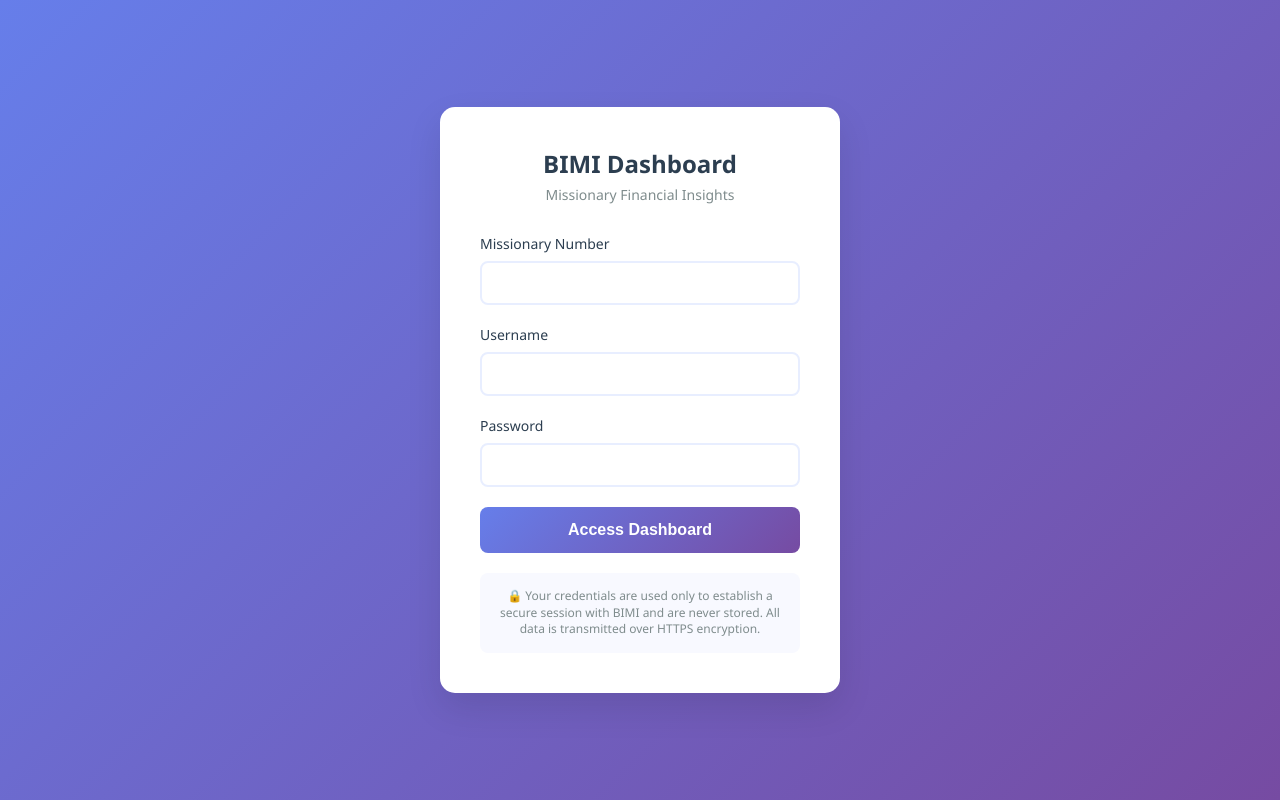
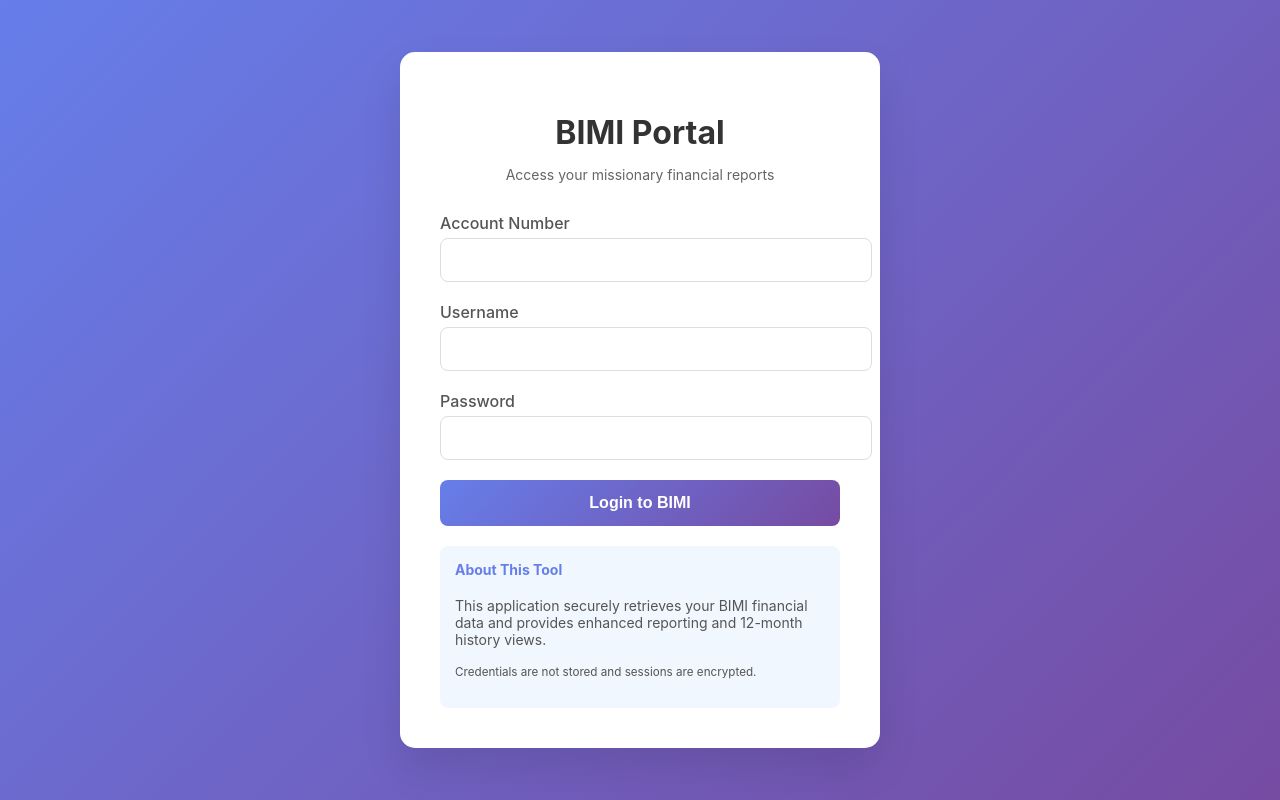
Before and after one commit to tbehman/bimi-report-generator, a Flask app: page / in a window 1280 px wide. Run offline with Flask 3, Linux system fonts and the light colour scheme.

Commit message:
Update login.html

```diff
--- a/templates/login.html
+++ b/templates/login.html
@@ -1,49 +1,39 @@
 <!DOCTYPE html>
-<html lang="en">
+<html>
 <head>
-    <meta charset="UTF-8">
-    <meta name="viewport" content="width=device-width, initial-scale=1.0">
-    <title>BIMI Missionary Dashboard</title>
+    <title>BIMI Login</title>
     <style>
-        * {
-            margin: 0;
-            padding: 0;
-            box-sizing: border-box;
-        }
-
         body {
-            font-family: 'Segoe UI', Tahoma, Geneva, Verdana, sans-serif;
+            font-family: -apple-system, BlinkMacSystemFont, 'Segoe UI', Roboto, sans-serif;
             background: linear-gradient(135deg, #667eea 0%, #764ba2 100%);
-            min-height: 100vh;
+            height: 100vh;
             display: flex;
             align-items: center;
             justify-content: center;
-            padding: 20px;
+            margin: 0;
         }
 
         .login-container {
             background: white;
             padding: 40px;
             border-radius: 15px;
-            box-shadow: 0 15px 35px rgba(0, 0, 0, 0.1);
+            box-shadow: 0 20px 40px rgba(0,0,0,0.1);
             width: 100%;
             max-width: 400px;
         }
 
-        .logo {
+        .login-header {
             text-align: center;
             margin-bottom: 30px;
         }
 
-        .logo h1 {
-            color: #2c3e50;
-            font-size: 24px;
-            font-weight: 600;
-            margin-bottom: 5px;
+        .login-header h1 {
+            color: #333;
+            margin-bottom: 10px;
         }
 
-        .logo p {
-            color: #7f8c8d;
+        .login-header p {
+            color: #666;
             font-size: 14px;
         }
 
@@ -51,77 +41,90 @@
             margin-bottom: 20px;
         }
 
-        label {
+        .form-group label {
             display: block;
-            margin-bottom: 8px;
-            color: #2c3e50;
+            margin-bottom: 5px;
+            color: #555;
             font-weight: 500;
-            font-size: 14px;
         }
 
-        input[type="text"],
-        input[type="password"] {
+        .form-group input {
             width: 100%;
             padding: 12px 15px;
-            border: 2px solid #e8eeff;
+            border: 1px solid #ddd;
             border-radius: 8px;
-            font-size: 14px;
-            transition: all 0.3s ease;
+            font-size: 16px;
+            transition: border-color 0.3s;
         }
 
-        input[type="text"]:focus,
-        input[type="password"]:focus {
+        .form-group input:focus {
             outline: none;
             border-color: #667eea;
             box-shadow: 0 0 0 3px rgba(102, 126, 234, 0.1);
         }
 
+        .error-message {
+            background: #fee;
+            color: #c33;
+            padding: 10px;
+            border-radius: 5px;
+            margin-bottom: 20px;
+            font-size: 14px;
+            border-left: 4px solid #c33;
+        }
+
         .btn-login {
             width: 100%;
+            padding: 14px;
             background: linear-gradient(135deg, #667eea 0%, #764ba2 100%);
             color: white;
             border: none;
-            padding: 14px;
             border-radius: 8px;
             font-size: 16px;
-            font-weight: 600;
+            font-weight: bold;
             cursor: pointer;
-            transition: transform 0.2s ease;
+            transition: transform 0.2s;
         }
 
         .btn-login:hover {
             transform: translateY(-2px);
-            box-shadow: 0 5px 15px rgba(102, 126, 234, 0.4);
         }
 
-        .security-note {
-            text-align: center;
+        .btn-login:active {
+            transform: translateY(0);
+        }
+
+        .test-info {
             margin-top: 20px;
             padding: 15px;
-            background: #f8f9ff;
+            background: #f0f7ff;
             border-radius: 8px;
-            font-size: 12px;
-            color: #7f8c8d;
-            line-height: 1.4;
+            font-size: 14px;
+            color: #555;
         }
 
-        @media (max-width: 480px) {
-            .login-container {
-                padding: 30px 20px;
-            }
+        .test-info h4 {
+            margin-top: 0;
+            color: #667eea;
         }
     </style>
 </head>
 <body>
     <div class="login-container">
-        <div class="logo">
-            <h1>BIMI Dashboard</h1>
-            <p>Missionary Financial Insights</p>
+        <div class="login-header">
+            <h1>BIMI Portal</h1>
+            <p>Access your missionary financial reports</p>
         </div>
+
+        {% if error %}
+        <div class="error-message">
+            {{ error }}
+        </div>
+        {% endif %}
 
         <form method="POST" action="/login">
             <div class="form-group">
-                <label for="account_number">Missionary Number</label>
+                <label for="account_number">Account Number</label>
                 <input type="text" id="account_number" name="account_number" required>
             </div>
 
@@ -135,11 +138,13 @@
                 <input type="password" id="password" name="password" required>
             </div>
 
-            <button type="submit" class="btn-login">Access Dashboard</button>
+            <button type="submit" class="btn-login">Login to BIMI</button>
         </form>
 
-        <div class="security-note">
-            🔒 Your credentials are used only to establish a secure session with BIMI and are never stored. All data is transmitted over HTTPS encryption.
+        <div class="test-info">
+            <h4>About This Tool</h4>
+            <p>This application securely retrieves your BIMI financial data and provides enhanced reporting and 12-month history views.</p>
+            <p><small>Credentials are not stored and sessions are encrypted.</small></p>
         </div>
     </div>
 </body>
```
